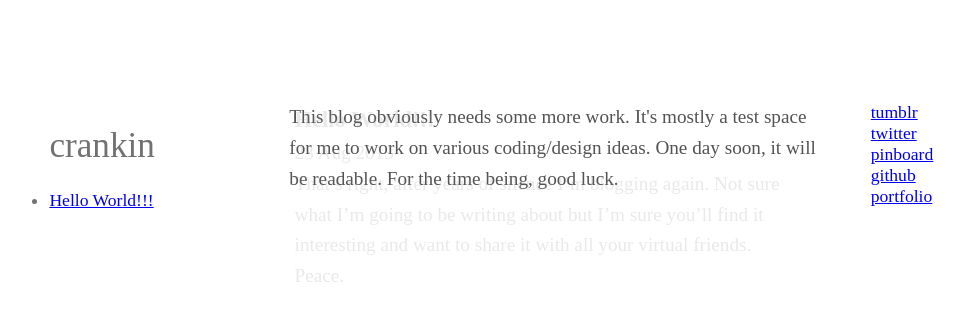
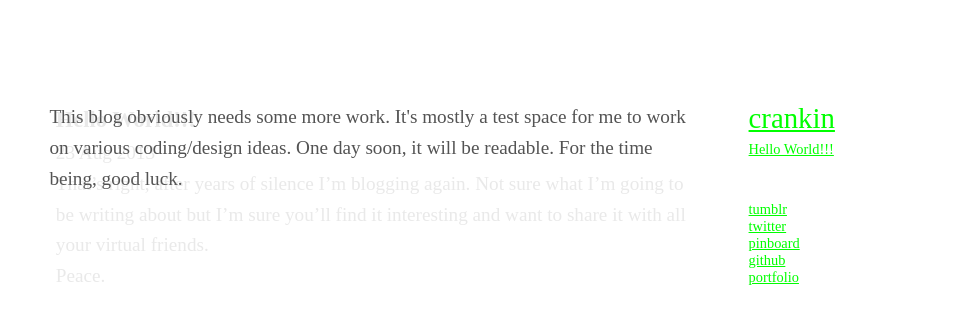
Before and after one commit to crankin/crankin.github.io, a Jekyll site: the page built from index.html, in a window 1280 px wide. Shown: the top 324 px of the page, without its empty margins (53-1017 px from the left). Built offline with Jekyll 4.4.1, drawn with Linux system fonts in a browser that asks for light colours; nearby versions of some CDN libraries; Markdown is read by kramdown in place of the engine named in the settings.

Commit message:
change design to two columns

```diff
--- a/_layouts/default.html
+++ b/_layouts/default.html
@@ -12,16 +12,16 @@
 </head>
 <body>
     <div class="container">
-        <header>
-        <h1>{{ site.name }}</h1>
-        {% include blognav.html %}
-        </header>
-
         <section class="content">
         {{ content }}
         </section>
 
         <section class="sidebar">
+        <header>
+        <h1><a href="/">{{ site.name }}</a></h1>
+        {% include blognav.html %}
+        </header>
+
         {% include otherstuff.html %}
         </section>
     </div>
--- a/css/main.css
+++ b/css/main.css
@@ -10,30 +10,41 @@ body {
     font-family: "ff-tisa-web-pro-1","ff-tisa-web-pro-2";
     color:#727272;}
 
-.container {margin-left:8%;margin-top:8%;font-size:1.1rem;}
+a {color:lime;}
+a:hover {color:#333;background-color:#ddd;}
+a:active {color:violet;background-color:transparent;}
 
-header {
-    display:inline-block;
-    vertical-align:top;
-    width:20%;
-    position:relative;}
-
-header h1 {font-weight:normal;}
-
-.content {
-    display:inline-block;
-     vertical-align:top;
-   position:relative;
-    width:45%;
-    font-size:1.2rem;
-line-height:1.6;}
+.container {
+    margin-left:8%;
+    margin-top:8%;
+    font-size:1.1rem;}
 
 .sidebar {
     position:relative;
     margin-left:4%;
      vertical-align:top;
    display:inline-block;
-    width:10%;}
+    width:20%;}
+
+header {
+    /*display:inline-block;*/
+    vertical-align:top;
+    /*width:20%;*/
+    position:relative;
+    margin-bottom: 3em;}
+
+header h1 {font-weight:normal;margin-top:0;margin-bottom:0.2em;}
+
+.sidebar {font-size: 0.9rem;}
+.navi {list-style: none;}
+
+.content {
+    display:inline-block;
+     vertical-align:top;
+   position:relative;
+    width:55%;
+    font-size:1.2rem;
+line-height:1.6;}
 
 .post {
     position:absolute;
```
